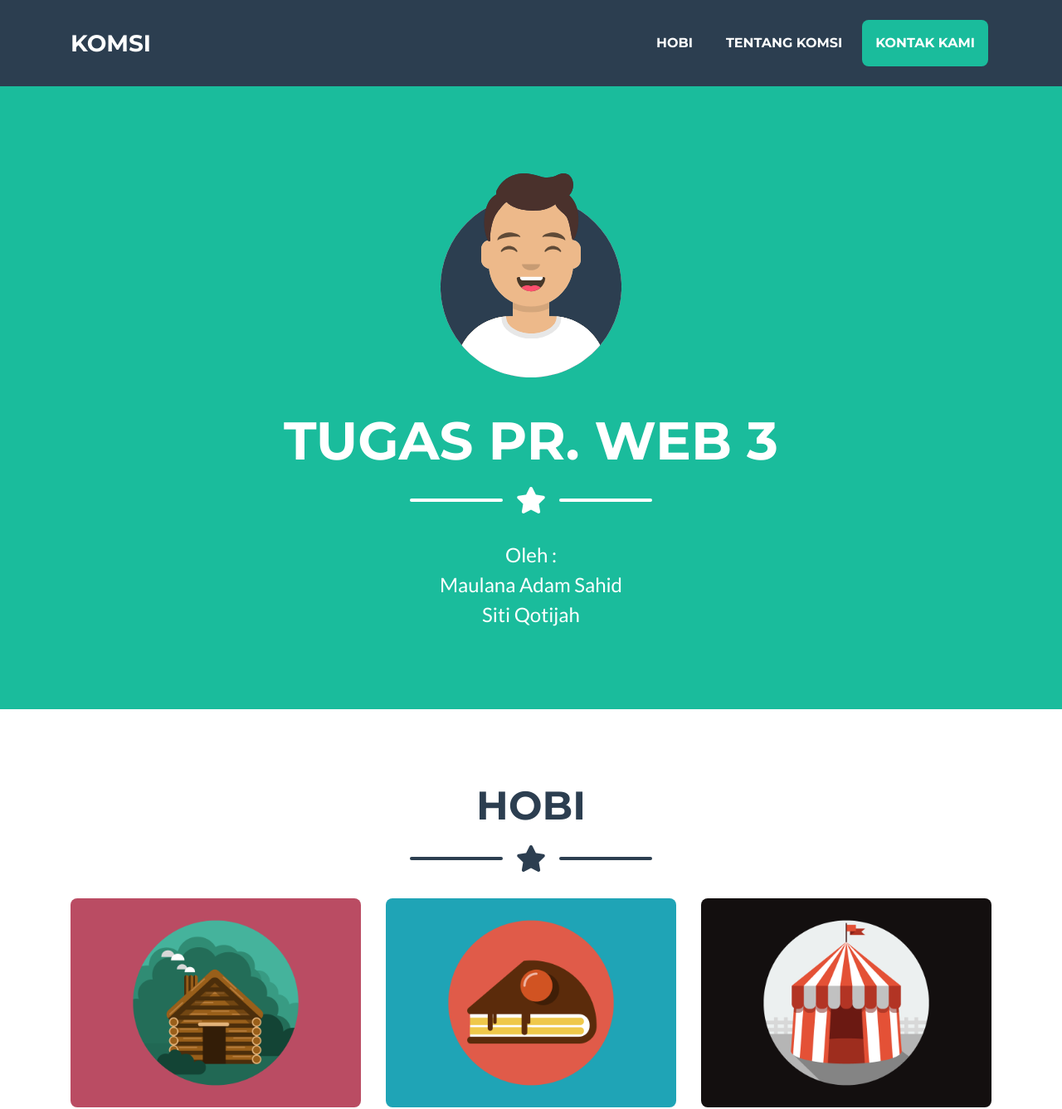
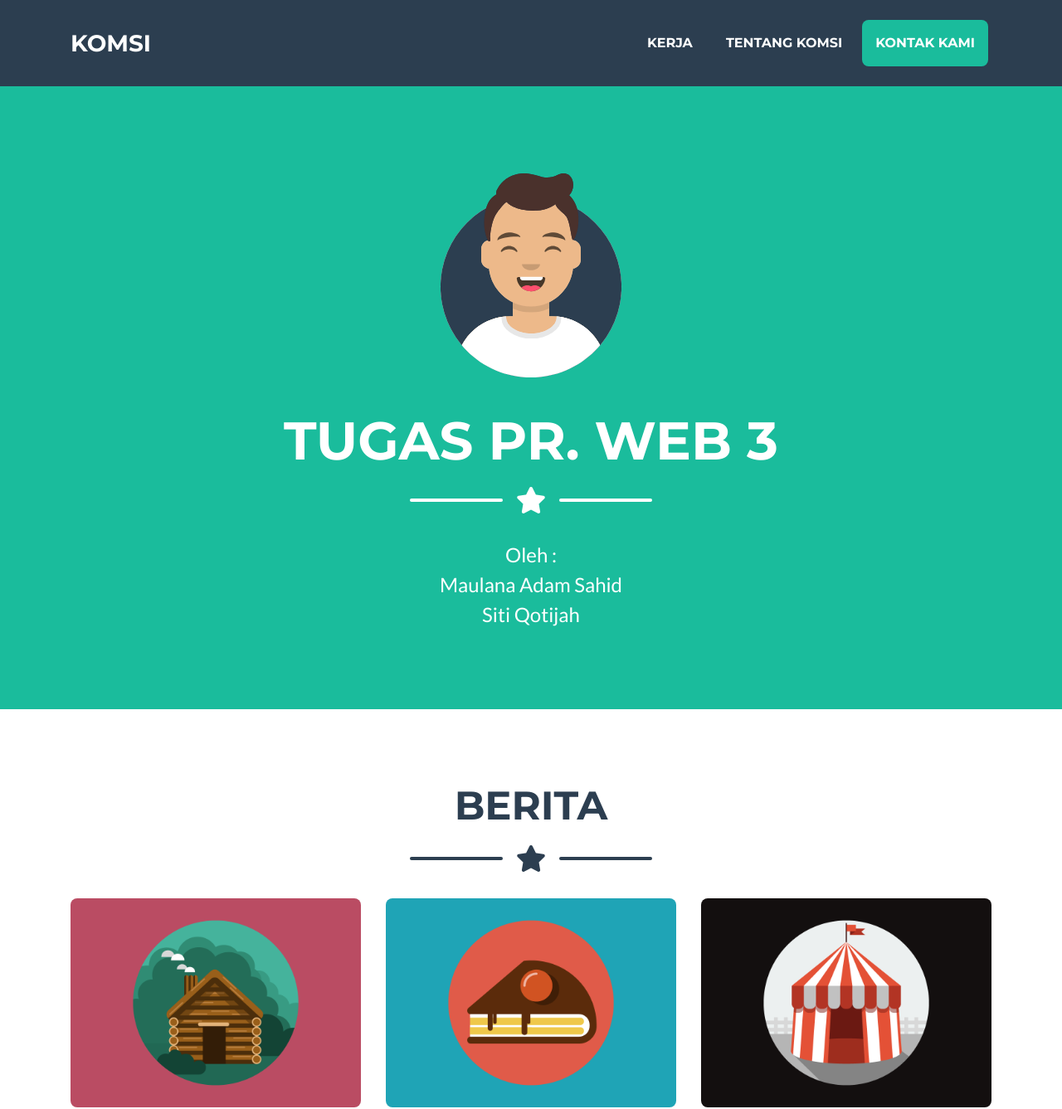
Before and after one commit to masadam/Web3A-Kelompok9, a website with bundled scripts: page index.html in a window 1280 px wide. Shown: the top 1337 px of the page at 83% size. Built offline with nearby package versions, Linux system fonts and the light colour scheme.

Commit message:
Auto stash before merge of "siti" and "origin/master"

```diff
--- a/index.html
+++ b/index.html
@@ -33,7 +33,7 @@
       <div class="collapse navbar-collapse" id="navbarResponsive">
         <ul class="navbar-nav ml-auto">
           <li class="nav-item mx-0 mx-lg-1">
-            <a class="nav-link py-3 px-0 px-lg-3 rounded js-scroll-trigger" href="#portfolio">Hobi</a>
+            <a class="nav-link py-3 px-0 px-lg-3 rounded js-scroll-trigger" href="#portfolio">Kerja</a>
           </li>
           <li class="nav-item mx-0 mx-lg-1">
             <a class="nav-link py-3 px-0 px-lg-3 rounded js-scroll-trigger" href="#about">Tentang Komsi</a>
@@ -76,7 +76,7 @@
     <div class="container">
 
       <!-- Portfolio Section Heading -->
-      <h2 class="page-section-heading text-center text-uppercase text-secondary mb-0">Hobi</h2>
+      <h2 class="page-section-heading text-center text-uppercase text-secondary mb-0">Berita</h2>
 
       <!-- Icon Divider -->
       <div class="divider-custom">
```
